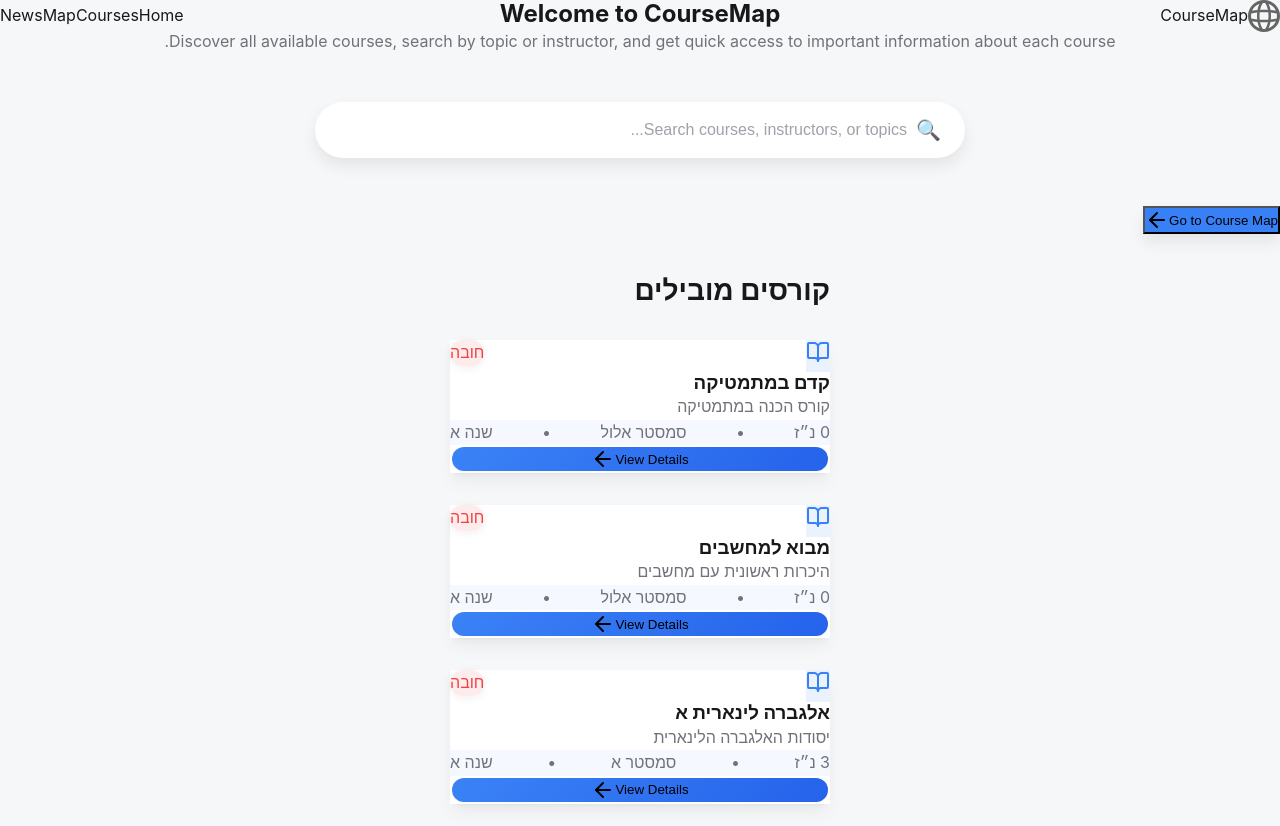
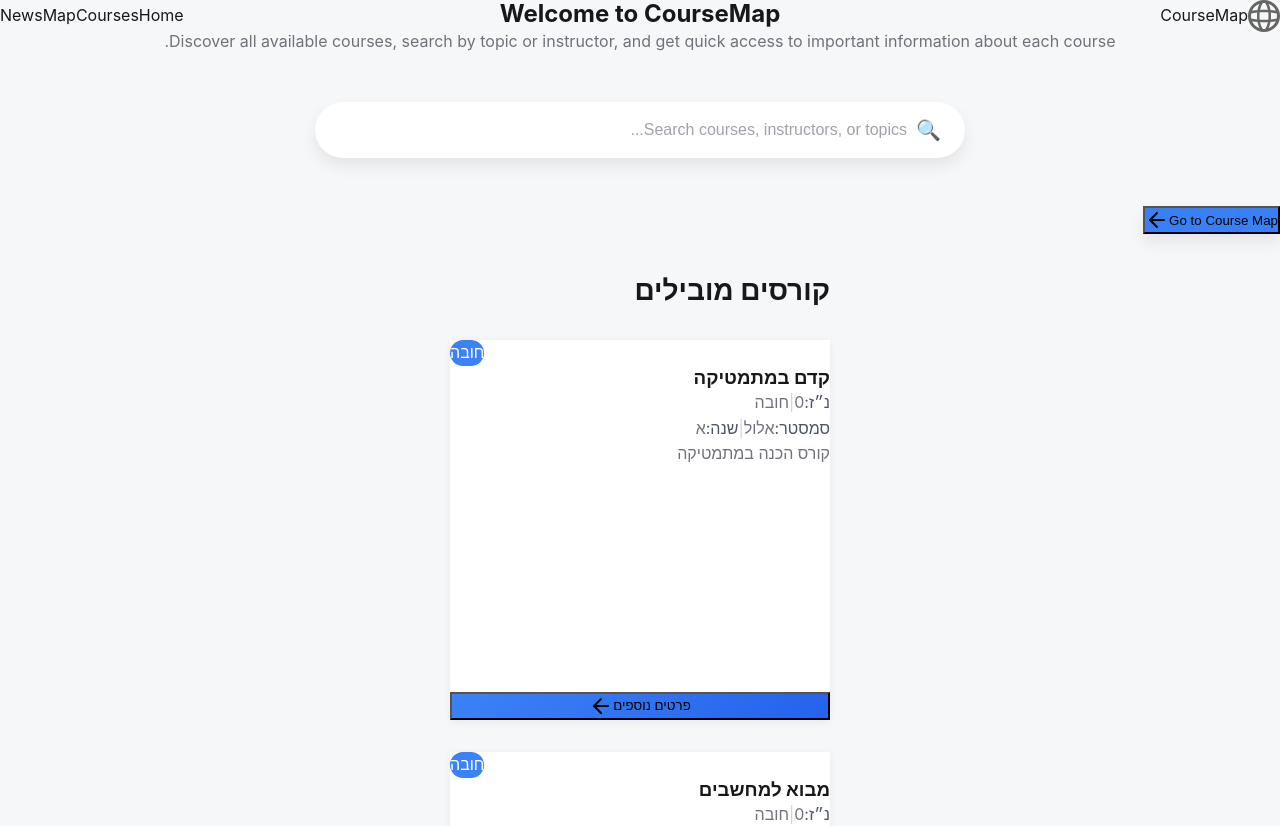
Before and after one commit to Meir-Crombie/course-map, a Next.js app: page / in a window 1280 px wide. Shown: the top 826 px of the page. Built offline with nearby package versions, Linux system fonts and the light colour scheme.

Commit message:
feat: Update CoursesPage layout to use 3 columns and enhance CourseCard design with improved metadata display

```diff
--- a/src/app/courses/page.tsx
+++ b/src/app/courses/page.tsx
@@ -28,7 +28,8 @@ export default function CoursesPage() {
           </p>
         </motion.div>
 
-        <div className="grid grid-cols-1 md:grid-cols-2 lg:grid-cols-4 gap-6 auto-rows-fr">
+        {/* ✅ התיקון העיקרי: lg:grid-cols-3 במקום 4 */}
+        <div className="grid grid-cols-1 md:grid-cols-2 lg:grid-cols-3 gap-6">
           {courses.map((course, index) => (
             <CourseCard key={course.id} course={course} index={index} />
           ))}
--- a/src/components/CourseCard.tsx
+++ b/src/components/CourseCard.tsx
@@ -1,6 +1,6 @@
 "use client"
 import { motion } from "framer-motion"
-import { ArrowLeft, BookOpen } from "lucide-react"
+import { ArrowLeft } from "lucide-react"
 import Link from "next/link"
 
 interface CourseCardProps {
@@ -26,62 +26,90 @@ export default function CourseCard({ course, index }: CourseCardProps) {
       transition={{ duration: 0.5, delay: index * 0.05 }}
       whileHover={{
         y: -8,
-        scale: 1.02,
-        boxShadow: "0 20px 40px rgba(0, 0, 0, 0.15)"
+        boxShadow: "0 12px 24px rgba(0, 0, 0, 0.12)"
       }}
-      className="group h-full"
+      className="h-full"
     >
-      <div className="rounded-2xl p-6 transition-all duration-300 h-full flex flex-col" style={{boxShadow: "var(--shadow-card)", backgroundColor: "var(--color-bg-card)"}}>
-        {/* Header */}
-        <div className="flex items-start justify-between mb-3 flex-shrink-0">
-          <div className="p-2 rounded-xl transition-colors" style={{backgroundColor: "rgba(56, 128, 245, 0.1)"}}>
-            <BookOpen className="w-5 h-5" style={{color: "var(--color-primary)"}} />
-          </div>
       <div
-            className="px-2 py-1 rounded-full text-xs font-medium"
+        className="rounded-2xl p-6 transition-all duration-300 flex flex-col"
         style={{
-              backgroundColor: course.mandatory ? "rgba(239, 68, 68, 0.1)" : "rgba(16, 185, 129, 0.1)",
-              color: course.mandatory ? "var(--color-mandatory)" : "var(--color-optional)",
-              boxShadow: "var(--shadow-sm)"
+          boxShadow: "0 2px 8px rgba(0, 0, 0, 0.06)",
+          backgroundColor: "var(--color-bg-card)",
+          minHeight: "380px",
+          maxHeight: "380px",
+          overflow: "hidden"
         }}
       >
-            {course.mandatory ? 'חובה' : 'בחירה'}
+        {/* 1. Status Badge - למעלה */}
+        <div className="flex justify-end mb-3">
+          <span
+            className="px-4 py-1.5 rounded-full text-xs font-semibold"
+            style={{
+              backgroundColor: course.mandatory ? "#3B82F6" : "#10B981",
+              color: "white"
+            }}
+          >
+            {course.mandatory ? 'חובה' : 'רשות'}
+          </span>
+        </div>
+
+        {/* 2. Course Title */}
+        <h3
+          className="text-xl font-semibold mb-3 line-clamp-2"
+          style={{
+            color: "var(--color-text-primary)",
+            lineHeight: "1.3"
+          }}
+        >
+          {course.name}
+        </h3>
+
+        {/* 3. Course Metadata - נ"ז, חובה/רשות, סמסטר, שנה */}
+        <div
+          className="text-sm mb-3 space-y-1"
+          style={{ color: "var(--color-text-secondary)" }}
+        >
+          <div className="flex items-center gap-2">
+            <span className="font-semibold" style={{ color: "#4B5563" }}>נ״ז:</span>
+            <span>{course.credits}</span>
+            <span style={{ color: "#D1D5DB" }}>|</span>
+            <span>{course.mandatory ? 'חובה' : 'רשות'}</span>
+          </div>
+          <div className="flex items-center gap-2">
+            <span className="font-semibold" style={{ color: "#4B5563" }}>סמסטר:</span>
+            <span>{course.semester}</span>
+            <span style={{ color: "#D1D5DB" }}>|</span>
+            <span className="font-semibold" style={{ color: "#4B5563" }}>שנה:</span>
+            <span>{course.year}</span>
           </div>
         </div>
 
-        {/* Content */}
-        <div className="flex-grow flex flex-col justify-between min-h-0">
-          <div>
-            <h3 className="text-lg font-bold mb-2 transition-colors line-clamp-2" style={{color: "var(--color-text-primary)"}}>
-              {course.name}
-            </h3>
-
-            <p className="text-xs mb-2 leading-relaxed line-clamp-3" style={{color: "var(--color-text-secondary)"}}>
+        {/* 4. Description - תופס את המקום הנותר */}
+        <p
+          className="text-sm mb-4 line-clamp-4 flex-grow"
+          style={{
+            color: "var(--color-text-secondary)",
+            lineHeight: "1.6"
+          }}
+        >
           {course.description}
         </p>
 
-            <div className="flex items-center justify-between text-xs mb-2 p-1.5 rounded-lg" style={{color: "var(--color-text-secondary)", backgroundColor: "rgba(56, 128, 245, 0.05)"}}>
-              <span className="font-semibold">{course.credits} נ״ז</span>
-              <span>•</span>
-              <span>סמסטר {course.semester}</span>
-              <span>•</span>
-              <span>שנה {course.year}</span>
-            </div>
-          </div>
-
-          {/* Action Button */}
-          <div className="flex-shrink-0 mt-2">
+        {/* 5. Button - תמיד בתחתית */}
+        <div className="mt-auto">
           <Link href={`/courses/${course.id}`}>
             <motion.button
-                whileHover={{ scale: 1.05 }}
-                whileTap={{ scale: 0.95 }}
-                className="modern-button w-full text-white font-semibold py-2.5 px-4 transition-all duration-300 flex items-center justify-center text-sm"
+              whileHover={{ scale: 1.02 }}
+              whileTap={{ scale: 0.98 }}
+              className="w-full text-white font-semibold py-2.5 px-4 rounded-xl transition-all duration-300 flex items-center justify-center text-sm"
+              style={{
+                background: "linear-gradient(135deg, #3B82F6 0%, #2563EB 100%)"
+              }}
             >
-                <span className="relative z-10">View Details</span>
-                <ArrowLeft className="w-3 h-3 mr-1 group-hover:translate-x-1 transition-transform relative z-10" />
+              <span>פרטים נוספים</span>
+              <ArrowLeft className="w-4 h-4 mr-2" />
             </motion.button>
           </Link>
-          </div>
         </div>
       </div>
     </motion.div>
```
Lines whose indentation alone changed are shown as unchanged.
